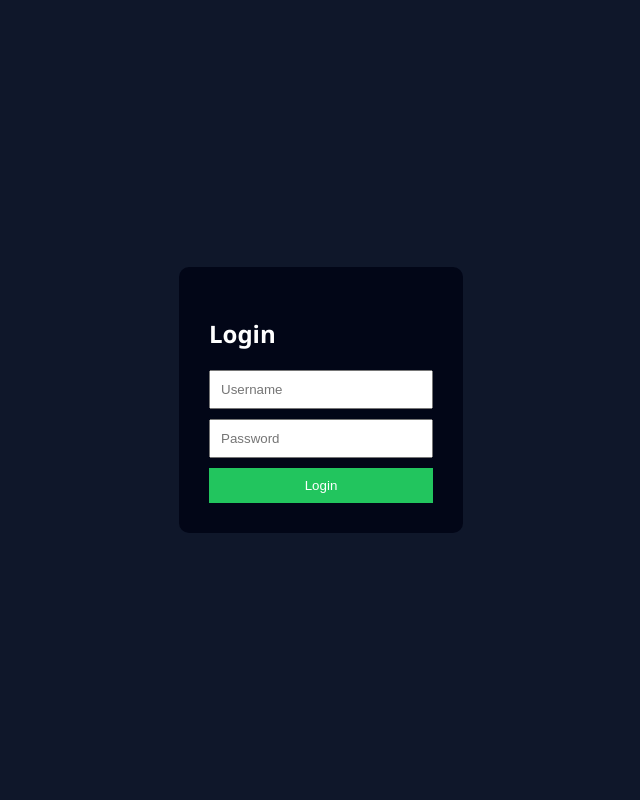
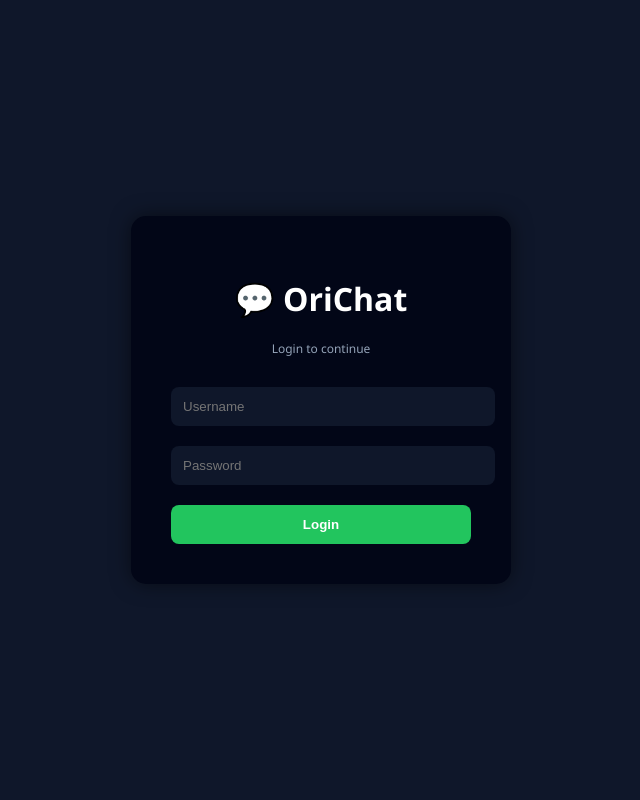
Before and after one commit to 30lnewcomb-byte/OriChatV2, a Flask app: page / in a window 1280 px wide. Shown: the whole page, without its empty margins (319-959 px from the left). Run offline with Flask 3, Linux system fonts and the light colour scheme.

Commit message:
Update login.html

```diff
--- a/templates/login.html
+++ b/templates/login.html
@@ -1,22 +1,67 @@
 <!DOCTYPE html>
 <html>
 <head>
-    <title>Login - OriChat</title>
+    <title>OriChat Login</title>
     <link rel="stylesheet" href="/static/style.css">
 </head>
-<body style="display:flex;justify-content:center;align-items:center;height:100vh;">
+<body style="display:flex;justify-content:center;align-items:center;height:100vh;background:#0f172a;">
 
-<form method="POST" style="background:#020617;padding:30px;border-radius:10px;">
-    <h2>Login</h2>
+<div style="
+    background:#020617;
+    padding:40px;
+    border-radius:15px;
+    box-shadow:0 0 20px rgba(0,0,0,0.5);
+    width:300px;
+    text-align:center;
+">
 
-    <input name="username" placeholder="Username" required
-        style="display:block;margin:10px 0;padding:10px;width:200px;">
+    <h1 style="margin-bottom:20px;">💬 OriChat</h1>
+    <p style="font-size:12px;color:#94a3b8;margin-bottom:20px;">
+        Login to continue
+    </p>
 
-    <input name="password" type="password" placeholder="Password" required
-        style="display:block;margin:10px 0;padding:10px;width:200px;">
+    <form method="POST">
 
-    <button type="submit" style="width:100%;padding:10px;">Login</button>
-</form>
+        <input name="username" placeholder="Username" required
+        style="
+            width:100%;
+            padding:12px;
+            margin:10px 0;
+            border:none;
+            border-radius:8px;
+            background:#0f172a;
+            color:white;
+        ">
+
+        <input name="password" type="password" placeholder="Password" required
+        style="
+            width:100%;
+            padding:12px;
+            margin:10px 0;
+            border:none;
+            border-radius:8px;
+            background:#0f172a;
+            color:white;
+        ">
+
+        <button type="submit"
+        style="
+            width:100%;
+            padding:12px;
+            margin-top:10px;
+            border:none;
+            border-radius:8px;
+            background:#22c55e;
+            color:white;
+            font-weight:bold;
+            cursor:pointer;
+        ">
+            Login
+        </button>
+
+    </form>
+
+</div>
 
 </body>
 </html>
```
